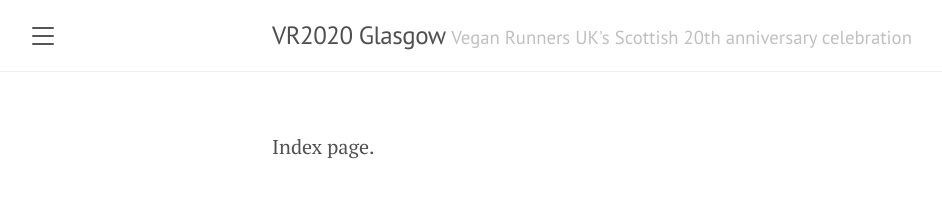
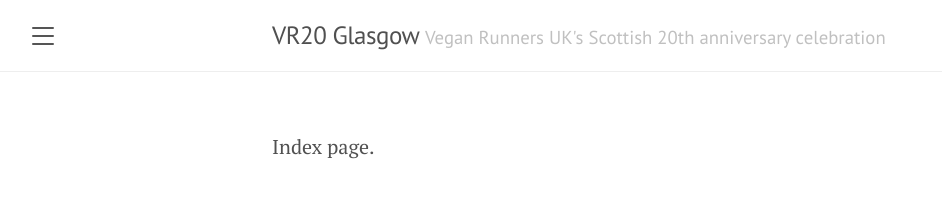
Before and after one commit to vr20glasgow/vr20glasgow.github.io, a Jekyll site: the page built from index.md, in a window 1280 px wide. Shown: the top 216 px of the page, without its empty margins (8-950 px from the left). Built offline with Jekyll 4.4.1, drawn with Linux system fonts in a browser that asks for light colours.

Commit message:
Fix config

```diff
--- a/_config.yml
+++ b/_config.yml
@@ -1,10 +1,10 @@
 # Setup
-title:               VR2020 Glasgow
+title:               VR20 Glasgow
 tagline:             "Vegan Runners UK's Scottish 20th anniversary celebration"
 description:         "A guide to all of the great fun, running, and people at
                       Vegan Runners UK's 20th anniversary celebration in Glasgow,
                       Scotland October 4th-6th."
-url:                 https://alanocallaghan.github.io/vr2020glasgow
+url:                 https://alanocallaghan.github.io/vr20glasgow
 baseurl:             ''
 paginate:            5
 permalink:           pretty
```
